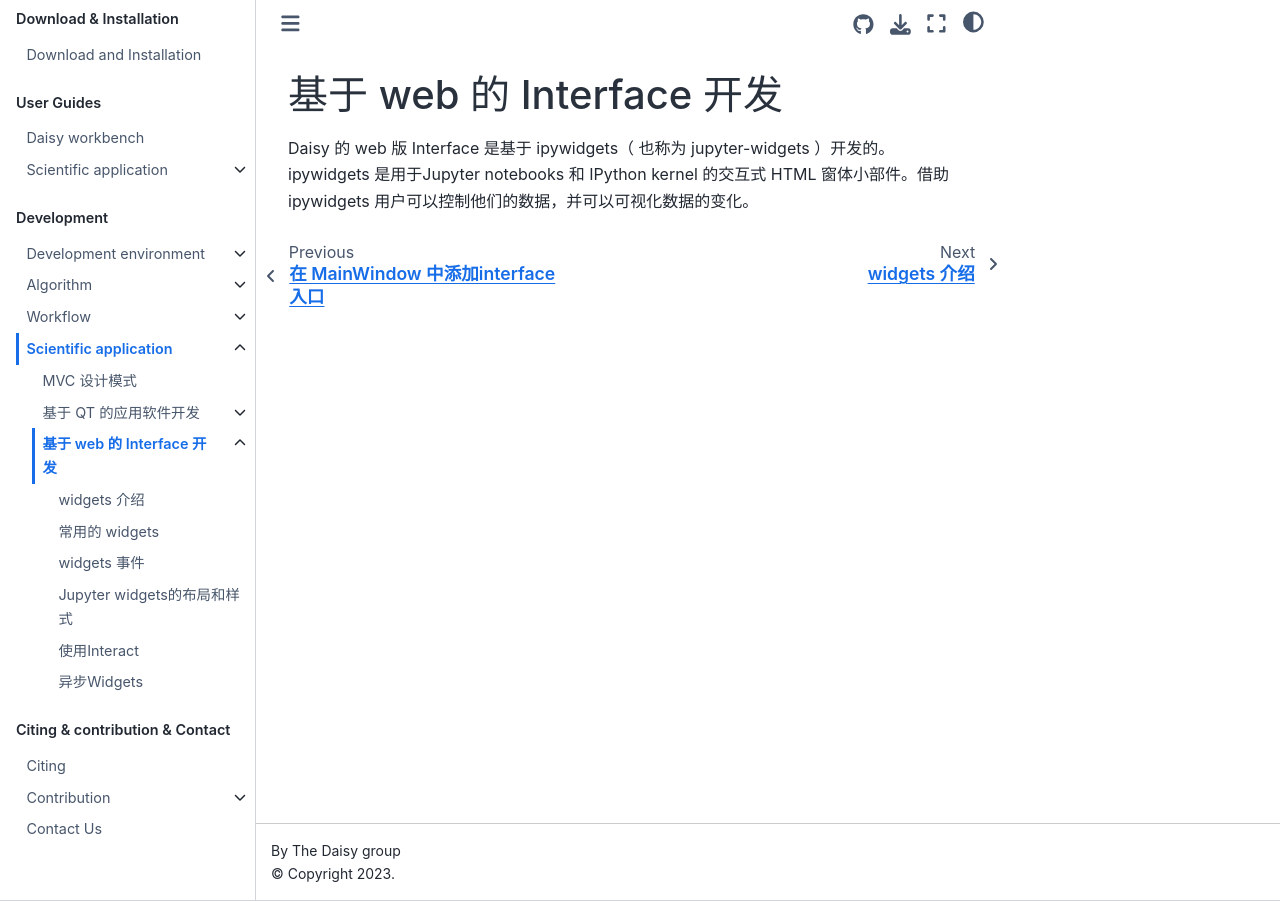
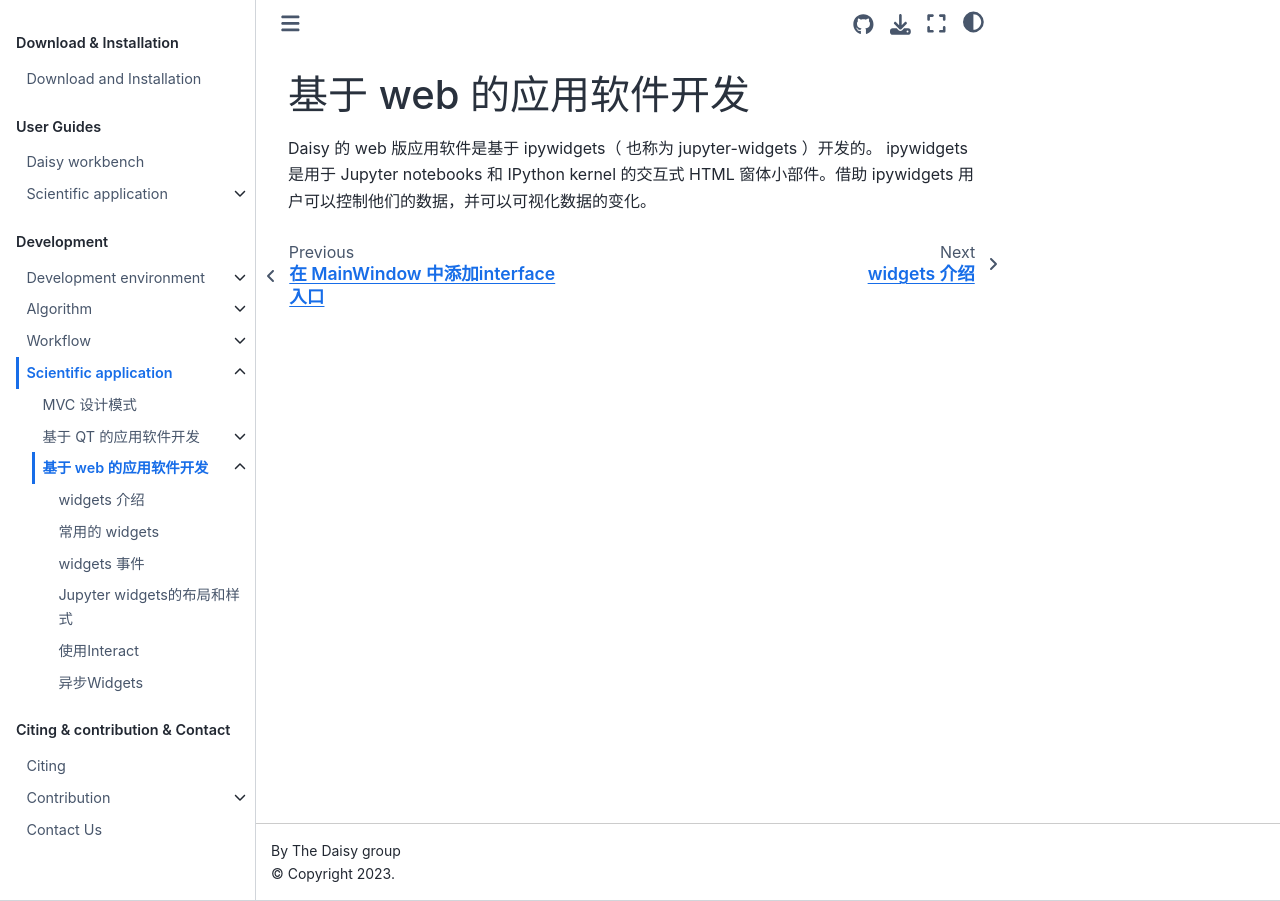
Before and after one commit to huyuhuster/daisydoc, a Jupyter Book: the page built from docs/start/interfaceweb.md, in a window 1280 px wide. Built offline with Jupyter Book 1.0.4 settings and Sphinx 7.4.7 and the Sphinx Book theme 1.1.4, drawn with Linux system fonts in a browser that asks for light colours.

Commit message:
Update interfaceweb.md

```diff
--- a/docs/start/interfaceweb.md
+++ b/docs/start/interfaceweb.md
@@ -1,3 +1,3 @@
-# 基于 web 的 Interface 开发
+# 基于 web 的应用软件开发
 
-Daisy 的 web 版 Interface 是基于 ipywidgets（ 也称为 jupyter-widgets ）开发的。 ipywidgets 是用于Jupyter notebooks 和  IPython kernel 的交互式 HTML 窗体小部件。借助ipywidgets 用户可以控制他们的数据，并可以可视化数据的变化。
+Daisy 的 web 版应用软件是基于 ipywidgets（ 也称为 jupyter-widgets ）开发的。 ipywidgets 是用于 Jupyter notebooks 和  IPython kernel 的交互式 HTML 窗体小部件。借助 ipywidgets 用户可以控制他们的数据，并可以可视化数据的变化。
```
